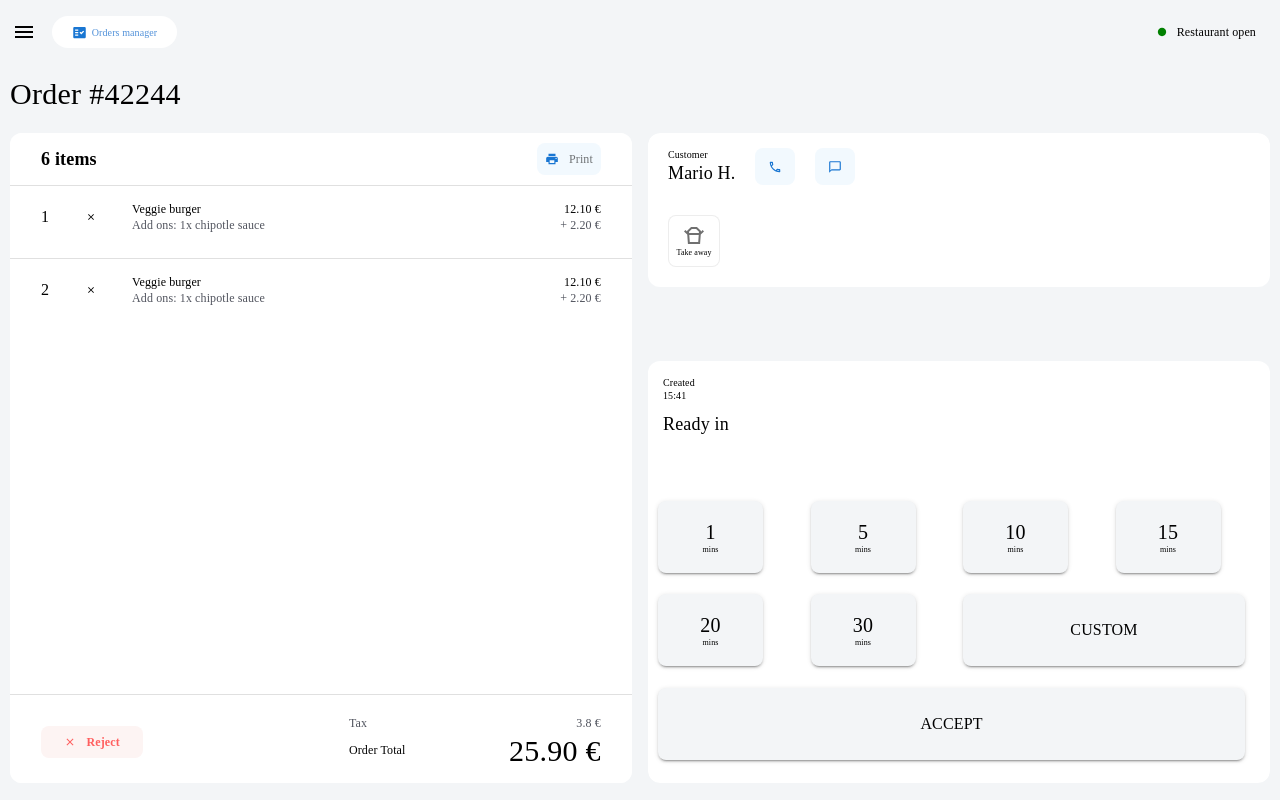
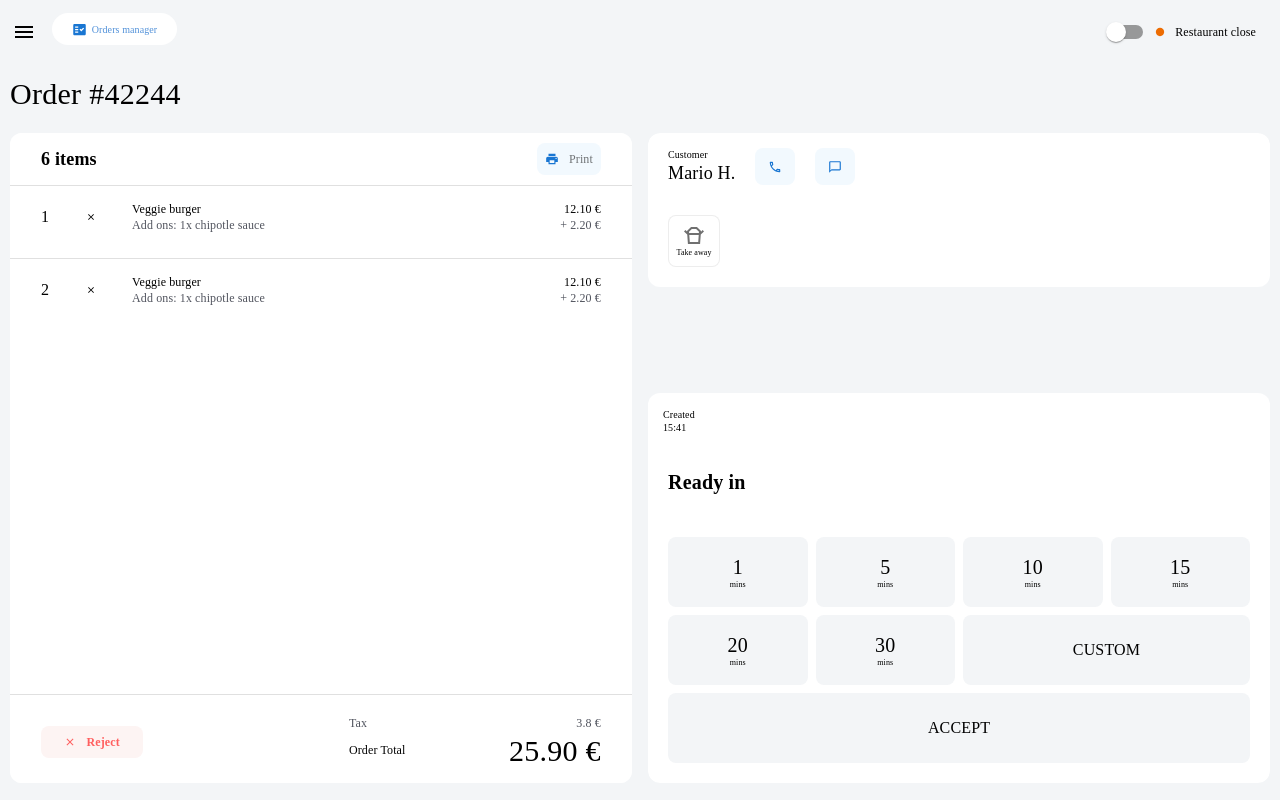
Before and after one commit to quochuy278/munchi-merchant, a React (Create React App) app: page /detail/4225 in a window 1280 px wide. Built offline with nearby package versions, Linux system fonts and the light colour scheme.

Commit message:
fixed syles in detail page

```diff
--- a/src/components/layout/Header.tsx
+++ b/src/components/layout/Header.tsx
@@ -4,10 +4,11 @@ import Box from "@mui/material/Box";
 import React from "react";
 import MenuIcon from "@mui/icons-material/Menu";
 import FactCheckIcon from "@mui/icons-material/FactCheck";
-
+import Switch from "@mui/material/Switch";
 import CircleIcon from "@mui/icons-material/Circle";
 import { Link } from "react-router-dom";
 export default function Header() {
+  const [isOpen, setIsOpen] = React.useState(false);
   return (
     <Box sx={{ flexGrow: 1 }}>
       <AppBar position="static" sx={{ backgroundColor: "#F3F5F7" }}>
@@ -34,7 +35,7 @@ export default function Header() {
                 marginLeft: 2,
               }}
               component={Link}
-              to={'/'}
+              to={"/"}
             >
               <Box
                 display="flex"
@@ -51,11 +52,17 @@ export default function Header() {
               </Box>
             </IconButton>
             <Box display={"flex"} alignItems="center">
+              <Switch checked={isOpen} onChange={() => setIsOpen(!isOpen)} />
               <CircleIcon
-                sx={{ color: "green", width: "10px", height: "10px",marginRight: "10px" }}
+                sx={{
+                  width: "10px",
+                  height: "10px",
+                  marginRight: "10px",
+                }}
+               {...isOpen ? {color: "success"} : {color: "warning"}}
               />
               <Typography color={"#000000"} fontSize="12px" lineHeight="16px">
-                Restaurant open
+                Restaurant {isOpen ? "open" : "close"}
               </Typography>
             </Box>
           </Box>
--- a/src/components/order/card/footer/index.tsx
+++ b/src/components/order/card/footer/index.tsx
@@ -1,4 +1,4 @@
-import {styled} from "@mui/system";
+import { styled } from "@mui/system";
 import { Button, Typography } from "@mui/material";
 import { Box } from "@mui/system";
 
@@ -17,6 +17,9 @@ const CustomPendingButton = styled(Button)(({ theme }) => ({
   "&:focus": {
     backgroundColor: "#1565c0",
     border: "none",
+  },
+  "&.Mui-disabled ": {
+    backgroundColor: theme.palette.disable,
   },
   // "&:hover": {
   //   border: "none",
@@ -129,30 +132,65 @@ export const PendingFooter = ({ orderStatus, orderId }: Props) => {
     <Box
       display="grid"
       gridTemplateColumns="repeat(3, 1fr)"
-      sx={{ marginTop: "10px" }}
+      sx={{ marginTop: "15px" }}
       rowGap={2}
-
     >
       {presetPreparationTimes.map((time) => {
         return (
           <Box gridColumn="span 1" key={Math.random()}>
             <Button
-              sx={{
+              variant="contained"
+              onClick={(event) => setTimeHandler(event, time)}
+              type="submit"
+              {...(time === prepTime
+                ? {
+                    sx: {
+                      backgroundColor: "#F1F6ED",
+                      color: "#74A047",
+                      display: "flex",
+                      flexDirection: "column",
+                      width: "90%",
+                      height: "54px",
+                      borderRadius: "8px",
+
+                      "&:focus": {
+                        backgroundColor: "#F1F6ED",
+                        color: "#74A047",
+                      },
+                      "&:active": {
+                        backgroundColor: "#5D8139",
+                        color: "white",
+                      },
+                      "&.MuiButton-selected": {
+                        backgroundColor: "#F1F6ED",
+                        color: "#74A047",
+                      },
+                    },
+                  }
+                : {
+                    sx: {
+                      backgroundColor: "#F3F5F7",
                       color: "black",
                       display: "flex",
                       flexDirection: "column",
                       width: "90%",
                       height: "54px",
                       borderRadius: "8px",
-                backgroundColor: "#F3F5F7",
+
                       "&:focus": {
                         backgroundColor: "#F1F6ED",
                         color: "#74A047",
                       },
-              }}
-              variant="contained"
-              onClick={(event) => setTimeHandler(event, time)}
-              type="submit"
+                      "&:active": {
+                        backgroundColor: "#5D8139",
+                        color: "white",
+                      },
+                      "&.MuiButton-selected": {
+                        backgroundColor: "#F1F6ED",
+                        color: "#74A047",
+                      },
+                    },
+                  })}
             >
               <Typography
                 fontSize="16px"
@@ -166,54 +204,6 @@ export const PendingFooter = ({ orderStatus, orderId }: Props) => {
                 min.
               </Typography>
             </Button>
-
-            {/* <Button
-              variant="outlined"
-              sx={{
-                width: "90%",
-                height: "54px",
-                backgroundColor: "#F3F5F7",
-                borderRadius: "8px",
-                border: "none",
-                "&:focus": {
-                  border: "none",
-                  backgroundColor: "##F1F6ED",
-                },
-              }}
-              onClick={(event) => setTimeHandler(event, time)}
-              type="submit"
-              disableFocusRipple={true}
-              disableTouchRipple={true}
-              {...(prepTime == time
-                ? { backgroundColor: "#F1F6ED" }
-                : { backgroundColor: "#F3F5F7" })}
-            >
-              <Box display="flex" flexDirection="column" component={Button}>
-                <Typography
-                  fontSize="16px"
-                  lineHeight="21px"
-                  fontWeight={600}
-                  {...(prepTime == time
-                    ? { color: "#74A047" }
-                    : { color: "#000000" })}
-                >
-                  {time}
-                </Typography>
-                <Typography
-                  sx={{
-                    color: "#000000",
-                    "&:focus": {
-                      color: "#red",
-                    },
-                  }}
-                  fontSize="7px"
-                  lineHeight="9px"
-                  textTransform="none"
-                >
-                  min.
-                </Typography>
-              </Box>
-            </Button> */}
           </Box>
         );
       })}
@@ -247,12 +237,18 @@ export const PendingFooter = ({ orderStatus, orderId }: Props) => {
       </Box>
 
       <Box gridColumn="span 2">
-        <CustomPendingButton
+        <Button
           {...(prepTime ? { variant: "contained" } : { disabled: true })}
-          // href={`/detail/${orderId}`}
+          href={`/detail/${orderId}`}
+          sx={{
+            width: "calc(100% - 10px)",
+            height: "54px",
+            borderRadius: "8px",
+            border: "none",
+          }}
         >
           Accept
-        </CustomPendingButton>
+        </Button>
       </Box>
     </Box>
   );
--- a/src/components/order/card/index.module.css
+++ b/src/components/order/card/index.module.css
@@ -14,4 +14,5 @@ border-left: 1px solid #E8EAEE;
 
 .card__item__container {
     padding-top: 10px;
+
 }
--- a/src/index.css
+++ b/src/index.css
@@ -14,10 +14,10 @@ code {
 
 @font-face {
   font-family: 'DM-sans';
-  src: url('./assets//font//dm-sans//DMSans-Regular.ttf')format('.ttf');
+  src: url('./assets//font//dm-sans//DMSans-Regular.ttf')format('ttf');
 }
 
 @font-face {
   font-family: 'DM-sans-bold';
-  src: url('./assets//font//dm-sans//DMSans-Bold.ttf')format('.ttf');
+  src: url('./assets//font//dm-sans//DMSans-Bold.ttf')format('ttf');
 }
--- a/src/pages/detailpage/index.module.css
+++ b/src/pages/detailpage/index.module.css
@@ -88,7 +88,7 @@
 .detail__time__section {
   background-color: white;
   width: 100%;
-  height: 65%;
+  height: 60%;
   border-radius: 12px;
   display: flex;
   flex-direction: column;
@@ -98,8 +98,9 @@
   padding: 15px;
 }
 .time__btn {
-  width: 105px;
-  height: 72px;
+  width: 100%;
+  height: 100%;
+  box-shadow: none;
 }
 @media only screen and (min-width: 768px) and (max-width: 1184px) {
   .detail__content::-webkit-scrollbar {
--- a/src/pages/detailpage/index.tsx
+++ b/src/pages/detailpage/index.tsx
@@ -1,5 +1,5 @@
 import { Box, Button, Divider, IconButton, Typography } from "@mui/material";
-import React from "react";
+import React, { useEffect } from "react";
 import DetailContent from "../../components/container/DetailContent";
 import MainContent from "../../components/container/MainContent";
 import DetailTitle from "../../components/detail/title";
@@ -9,10 +9,16 @@ import PhoneOutlinedIcon from "@mui/icons-material/PhoneOutlined";
 import styles from "./index.module.css";
 import ChatBubbleOutlineOutlinedIcon from "@mui/icons-material/ChatBubbleOutlineOutlined";
 import TakeoutDiningOutlinedIcon from "@mui/icons-material/TakeoutDiningOutlined";
+import { useParams } from "react-router-dom";
+import { useDispatch } from "react-redux";
+
 
 const timeAvailable = [1, 5, 10, 15, 20, 30];
 
 export default function DetailPage() {
+  const param = useParams();
+  const detailId = param.detailId;
+
   return (
     <DetailContent>
       <DetailTitle orderId="42244" />
@@ -266,26 +272,31 @@ export default function DetailPage() {
               <Typography fontSize="10px" lineHeight="13px">
                 15:41
               </Typography>
-              <Box sx={{marginTop: "10px"}}>
-
-                <Typography fontSize="18px" lineHeight="24px">
-                  Ready in
-                </Typography>
-              </Box>
             </Box>
 
             <Box
               display="grid"
               gridTemplateColumns="repeat(4, 1fr)"
               sx={{
-                padding: "10px",
-                height: "calc(100% - 150px)",
+                padding: "20px",
+                height: "calc(100% - 80px)",
               }}
               gap={1}
+              rowGap={1}
             >
-              {timeAvailable.map((time) => {
+              <Box gridColumn="span 4" sx={{ padding: 0 }}>
+                <Typography
+                  fontSize="20px"
+                  lineHeight="26px"
+                  fontWeight={800}
+                  fontFamily="DM-sans-bold"
+                >
+                  Ready in
+                </Typography>
+              </Box>
+              {timeAvailable.map((time, index) => {
                 return (
-                  <Box gridColumn="span 1">
+                  <Box gridColumn="span 1" id={`${index}`}>
                     <Button
                       variant="contained"
                       className={styles.time__btn}
@@ -294,10 +305,15 @@ export default function DetailPage() {
                         color: "black",
                         padding: 0,
                         borderRadius: "8px",
+                        boxShadow: "none",
                       }}
                     >
                       <Box>
-                        <Typography fontSize="20px" lineHeight="26px">
+                        <Typography
+                          fontSize="20px"
+                          lineHeight="26px"
+                          fontFamily="DM-sans-bold"
+                        >
                           {time}
                         </Typography>
                         <Typography
@@ -320,8 +336,9 @@ export default function DetailPage() {
                   sx={{
                     backgroundColor: "#F3F5F7",
                     color: "black",
-                    width: "calc(100% - 15px)",
+                    width: "100%",
                     borderRadius: "8px",
+                    boxShadow: "none",
                   }}
                 >
                   <Typography>Custom</Typography>
@@ -334,8 +351,9 @@ export default function DetailPage() {
                   sx={{
                     backgroundColor: "#F3F5F7",
                     color: "black",
-                    width: "calc(100% - 15px)",
+                    width: "100%",
                     borderRadius: "8px",
+                    boxShadow: "none",
                   }}
                 >
                   <Typography>Accept</Typography>
```
Also changed, not shown: src/components/order/card/index.tsx (+27 -7 lines), src/store/OrderSlice.ts (+17 -9 lines). Lines whose indentation alone changed are shown as unchanged.
